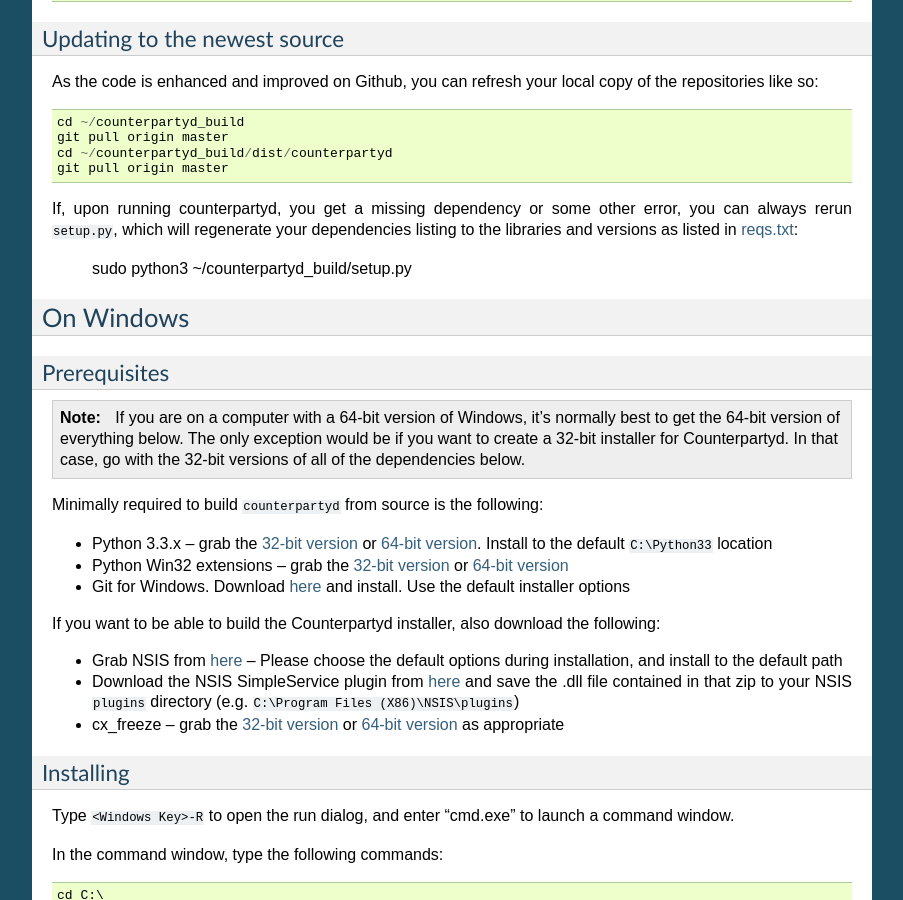
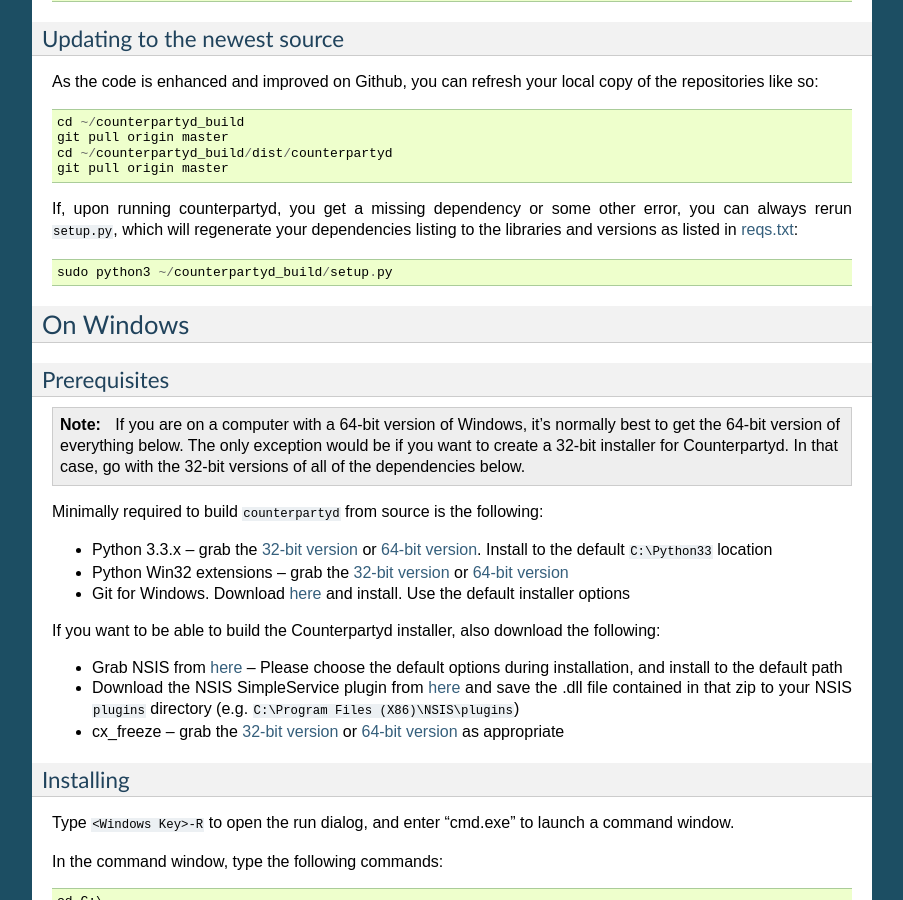
Before and after one commit to CounterpartyXCP/federatednode, a Sphinx documentation site: the page built from docs/BuildingFromSource.rst, in a window 1280 px wide and 900 px high, scrolled down 1233 px. Shown: the whole window, without its empty margins (198-1101 px from the left). Built offline with Sphinx 7.4.7, drawn with Linux system fonts in a browser that asks for light colours; some of the changed text lies outside the part shown.

Commit message:
arrugh, ReST

```diff
--- a/docs/BuildingFromSource.rst
+++ b/docs/BuildingFromSource.rst
@@ -77,7 +77,7 @@
 
 If, upon running counterpartyd, you get a missing dependency or some other error, you can always rerun
 ``setup.py``, which will regenerate your dependencies listing to the libraries and versions as listed in
-`reqs.txt <https://github.com/xnova/counterpartyd_build/blob/master/dist/reqs.txt>`__:
+`reqs.txt <https://github.com/xnova/counterpartyd_build/blob/master/dist/reqs.txt>`__::
 
     sudo python3 ~/counterpartyd_build/setup.py
 
@@ -163,7 +163,7 @@
 
 If, upon running counterpartyd, you get a missing dependency or some other error, you can always rerun
 ``setup.py``, which will regenerate your dependencies listing to the libraries and versions as listed in
-`reqs.txt <https://github.com/xnova/counterpartyd_build/blob/master/dist/reqs.txt>`__:
+`reqs.txt <https://github.com/xnova/counterpartyd_build/blob/master/dist/reqs.txt>`__::
 
     cd counterpartyd_build
     C:\Python33\python.exe setup.py
```
